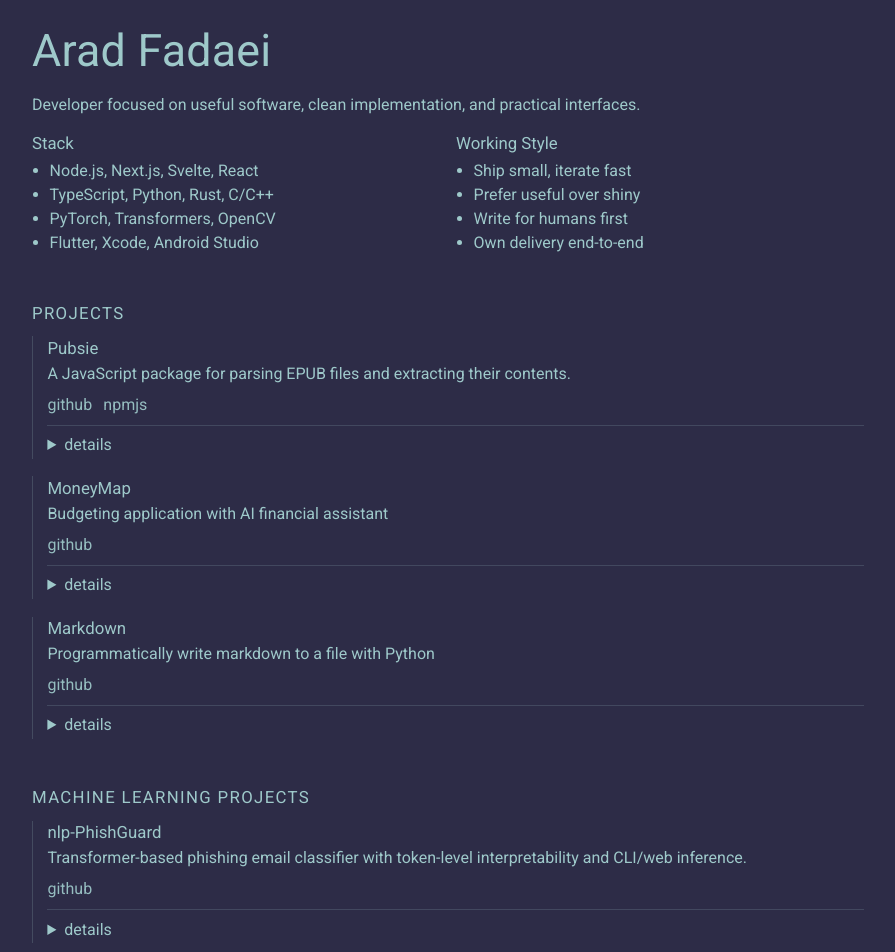
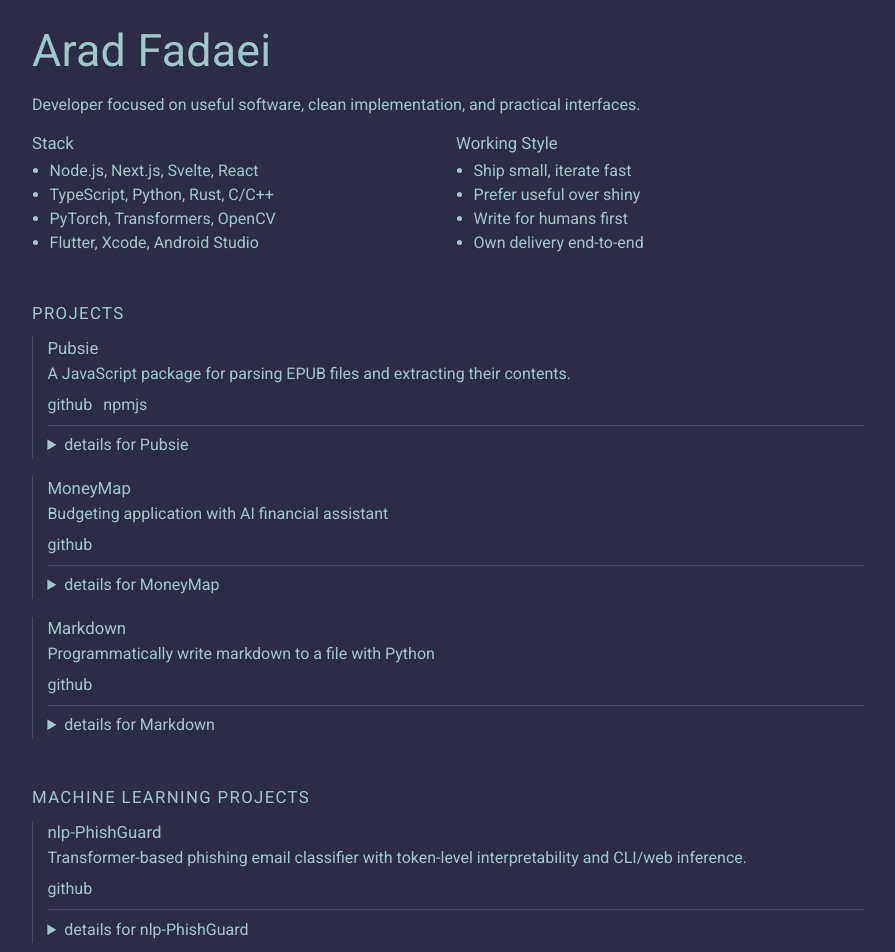
Before and after one commit to Downmoto/fadaei-dev, a SvelteKit app: page / in a window 1280 px wide. Shown: the top 952 px of the page, without its empty margins (192-1087 px from the left). Built offline with nearby package versions, Linux system fonts and the light colour scheme.

Commit message:
refactor: improve accessibility and semantics in layout and page components

```diff
--- a/src/routes/+layout.svelte
+++ b/src/routes/+layout.svelte
@@ -47,8 +47,9 @@
   let { children } = $props();
 </script>
 
+<a class="skip-link" href="#main-content">skip to main content</a>
 <div class="layout-container">
-  <main>
+  <main id="main-content" tabindex="-1">
     {@render children()}
   </main>
 </div>
@@ -73,6 +74,30 @@
     box-sizing: border-box;
   }
 
+  :global(a:focus-visible),
+  :global(button:focus-visible),
+  :global(summary:focus-visible) {
+    outline: 2px solid var(--page-text);
+    outline-offset: 2px;
+  }
+
+  .skip-link {
+    position: absolute;
+    left: -9999px;
+    top: 0.5rem;
+    z-index: 100;
+    padding: 0.5rem 0.75rem;
+    color: var(--page-bg);
+    background: var(--page-text);
+    text-decoration: none;
+    border-radius: 4px;
+    font-size: 0.95rem;
+  }
+
+  .skip-link:focus {
+    left: 0.75rem;
+  }
+
   .layout-container {
     min-height: 100vh;
     padding: 1rem;
--- a/src/routes/+page.svelte
+++ b/src/routes/+page.svelte
@@ -59,11 +59,18 @@
           </header>
           <div class="links">
             {#each project.links as link}
-              <a href={link} target="_blank" rel="noreferrer">{sanitizeLink(link)}</a>
+              <a
+                href={link}
+                target="_blank"
+                rel="noreferrer"
+                aria-label={`open ${sanitizeLink(link)} in a new tab`}
+              >
+                {sanitizeLink(link)}<span class="sr-only"> (opens in a new tab)</span>
+              </a>
             {/each}
           </div>
           <details>
-            <summary>details</summary>
+            <summary>details for {project.title}</summary>
             <div class="project-content">{@html project.content}</div>
           </details>
         </article>
@@ -81,10 +88,17 @@
             <p>{project.description}</p>
           </header>
           <div class="links">
-            <a href={project.link} target="_blank" rel="noreferrer">{sanitizeLink(project.link)}</a>
+            <a
+              href={project.link}
+              target="_blank"
+              rel="noreferrer"
+              aria-label={`open ${sanitizeLink(project.link)} in a new tab`}
+            >
+              {sanitizeLink(project.link)}<span class="sr-only"> (opens in a new tab)</span>
+            </a>
           </div>
           <details>
-            <summary>details</summary>
+            <summary>details for {project.title}</summary>
             <div class="project-content">{@html project.content}</div>
           </details>
         </article>
@@ -186,7 +200,7 @@
   .contact-list a {
     color: var(--page-text);
     text-decoration: none;
-    opacity: 0.92;
+    opacity: 1;
   }
 
   .links a:hover,
@@ -236,6 +250,18 @@
     opacity: 0.92;
   }
 
+  .sr-only {
+    position: absolute;
+    width: 1px;
+    height: 1px;
+    padding: 0;
+    margin: -1px;
+    overflow: hidden;
+    clip: rect(0, 0, 0, 0);
+    white-space: nowrap;
+    border: 0;
+  }
+
   @media (max-width: 760px) {
     .columns {
       grid-template-columns: 1fr;
```
